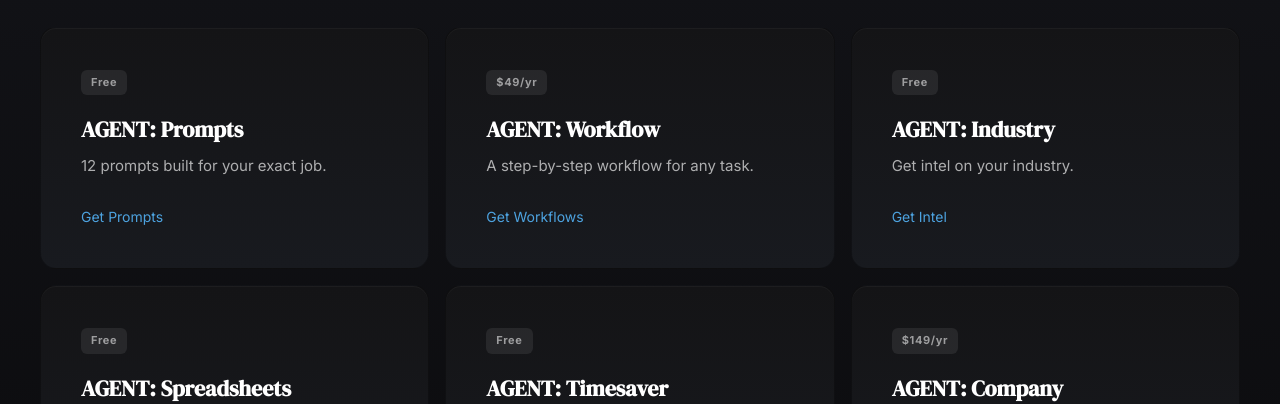
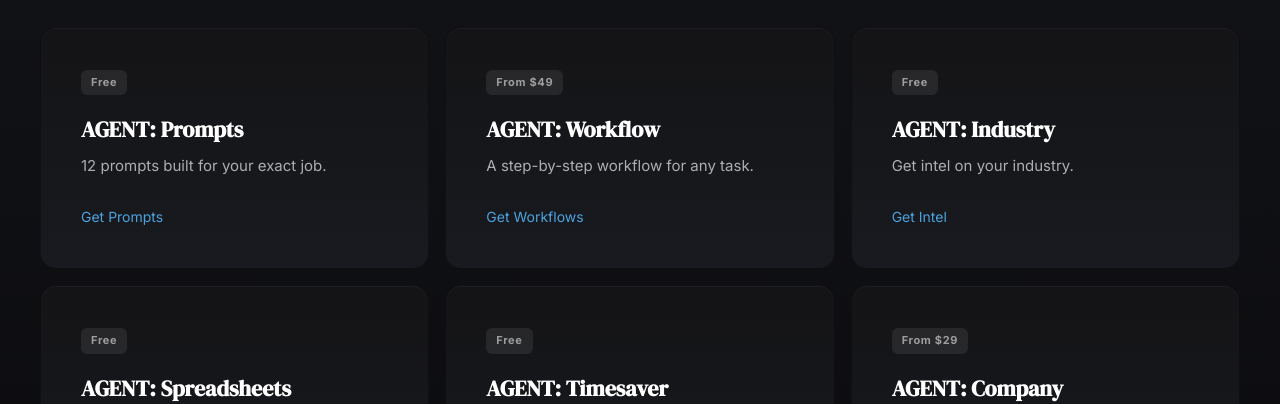
Before and after one commit to coolcalvin457-tech/agent-timesaver-nextjs, a Next.js app: page /agents in a window 1280 px wide. Shown: the part 327-731 px from the top of the page. Built offline with nearby package versions, Linux system fonts and the light colour scheme; no server answers.

Commit message:
Agents: card pills to 'From $49' (Workflow) and 'From $29' (Company)

```diff
--- a/app/agents/page.tsx
+++ b/app/agents/page.tsx
@@ -32,7 +32,7 @@ const tools = [
     slug: "workflow",
     href: "/workflow",
     badgeClass: "tool-badge-paid",
-    label: "$49/yr",
+    label: "From $49",
     name: "AGENT: Workflow",
     tagline: "A step-by-step workflow for any task.",
     description: "",
@@ -73,7 +73,7 @@ const tools = [
     slug: "company",
     href: "/company",
     badgeClass: "tool-badge-paid",
-    label: "$149/yr",
+    label: "From $29",
     name: "AGENT: Company",
     tagline: "A competitive dossier on any company.",
     description: "",
```
